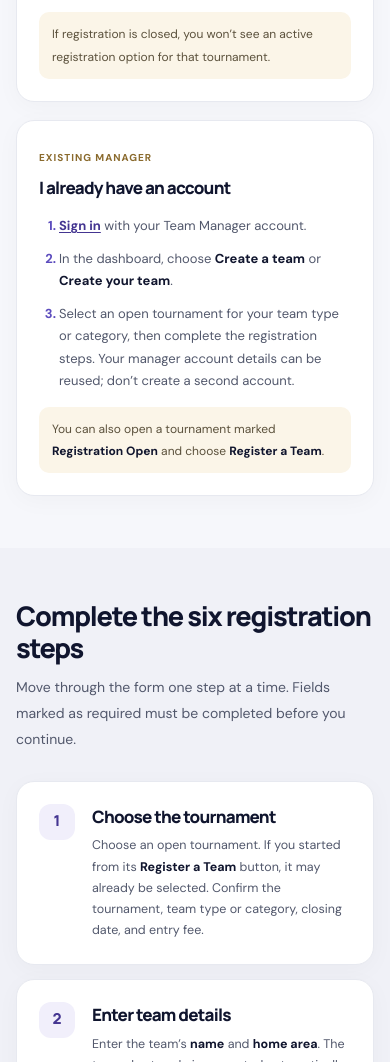
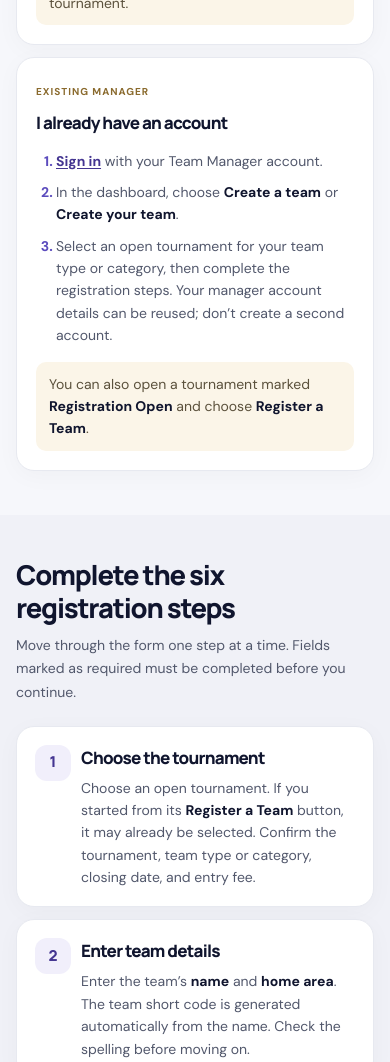
Before and after one commit to Princealex254/ANGUTSA-CHAMPIONSHIP, a plain HTML site: page team-manager-guide/index.html in a window 390 px wide. Shown: the part 938-2000 px from the top of the page. Drawn offline with Linux system fonts and the light colour scheme.

Commit message:
Polish team manager guide mobile layout
Co-authored-by: Copilot <223556219+Copilot@users.noreply.github.com>

```diff
--- a/css/team-manager-guide.css
+++ b/css/team-manager-guide.css
@@ -24,7 +24,7 @@
     max-width: 760px;
 }
 
-.guide-hero h1 {
+#main .guide-hero h1 {
     margin-bottom: 12px;
     color: #FFFFFF;
     font-family: "Manrope", sans-serif;
@@ -275,12 +275,15 @@
         margin-bottom: 32px;
     }
 
-    .guide-hero h1 {
-        font-size: 39px;
+    #main .guide-hero h1 {
+        color: #FFFFFF;
+        font-size: clamp(32px, 9vw, 38px);
+        line-height: 1.12;
     }
 
     .guide-hero-copy > p {
         font-size: 15px;
+        line-height: 1.65;
     }
 
     .guide-hero-actions,
@@ -291,17 +294,61 @@
 
     .guide-section,
     .guide-dashboard-section {
-        padding: 52px 0;
+        padding: 44px 0;
+    }
+
+    .guide-section-heading {
+        margin-bottom: 22px;
+    }
+
+    .guide-section-heading h2,
+    .guide-finish h2 {
+        font-size: clamp(24px, 7vw, 30px);
+        line-height: 1.2;
+    }
+
+    .guide-section-heading > p,
+    .guide-finish p {
+        font-size: 14px;
+        line-height: 1.65;
     }
 
     .guide-paths,
     .guide-form-steps,
     .guide-dashboard-grid {
         grid-template-columns: 1fr;
+        gap: 12px;
     }
 
-    .guide-path-card {
-        padding: 22px;
+    .guide-path-card,
+    .guide-feature-card {
+        padding: 19px;
+    }
+
+    .guide-path-card h3,
+    .guide-form-step h3,
+    .guide-feature-card h3 {
+        font-size: 17px;
+    }
+
+    .guide-path-card ol {
+        gap: 9px;
+        font-size: 14px;
+        line-height: 1.6;
+    }
+
+    .guide-path-note,
+    .guide-form-step p,
+    .guide-feature-card p,
+    .guide-callout p {
+        font-size: 14px;
+        line-height: 1.6;
+    }
+
+    .guide-form-step {
+        grid-template-columns: 34px minmax(0, 1fr);
+        gap: 12px;
+        padding: 18px;
     }
 
     .guide-callout {
@@ -309,4 +356,13 @@
         gap: 6px;
         padding: 18px;
     }
+
+    .guide-finish-actions {
+        width: 100%;
+    }
+
+    .guide-finish-actions .btn {
+        width: 100%;
+        justify-content: center;
+    }
 }
```
